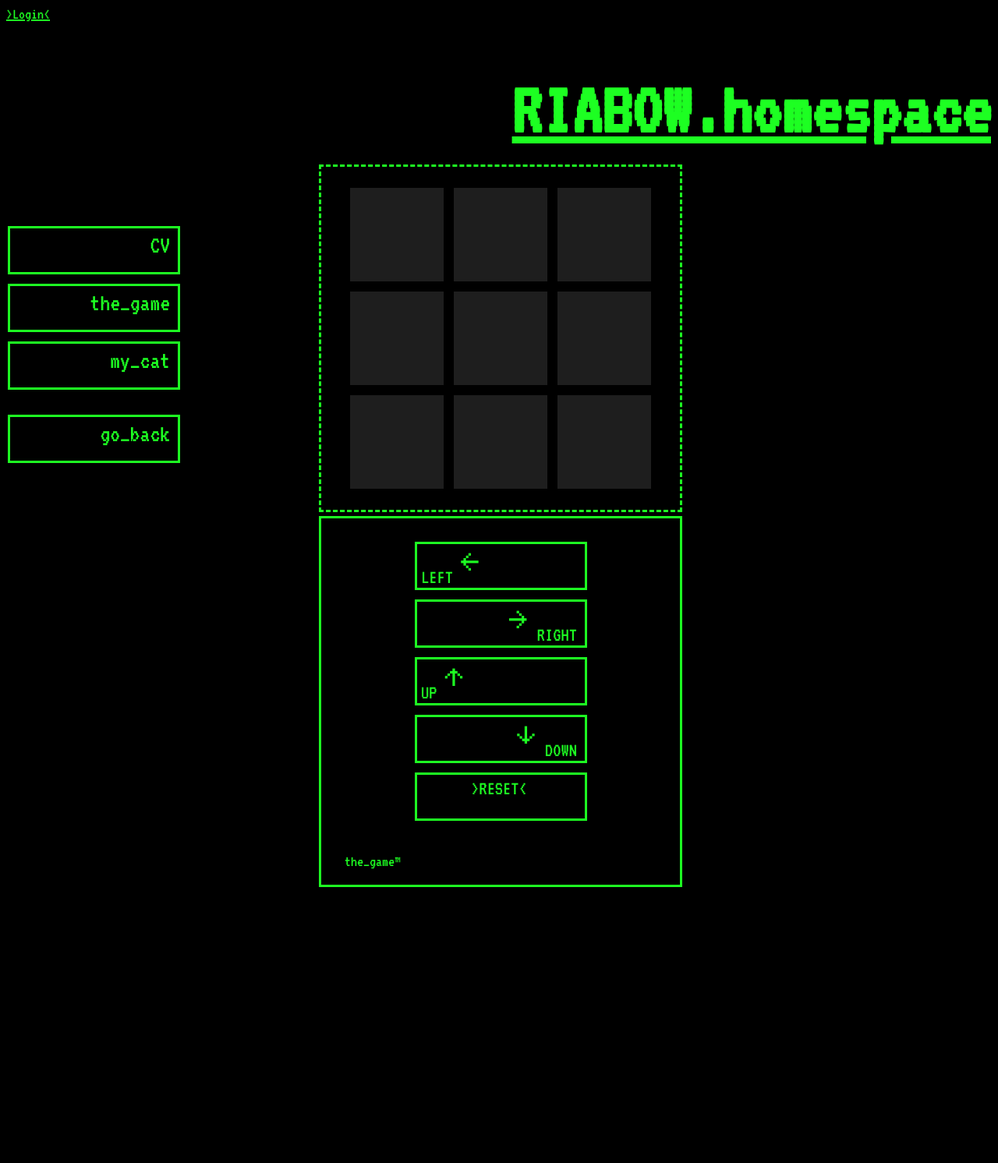
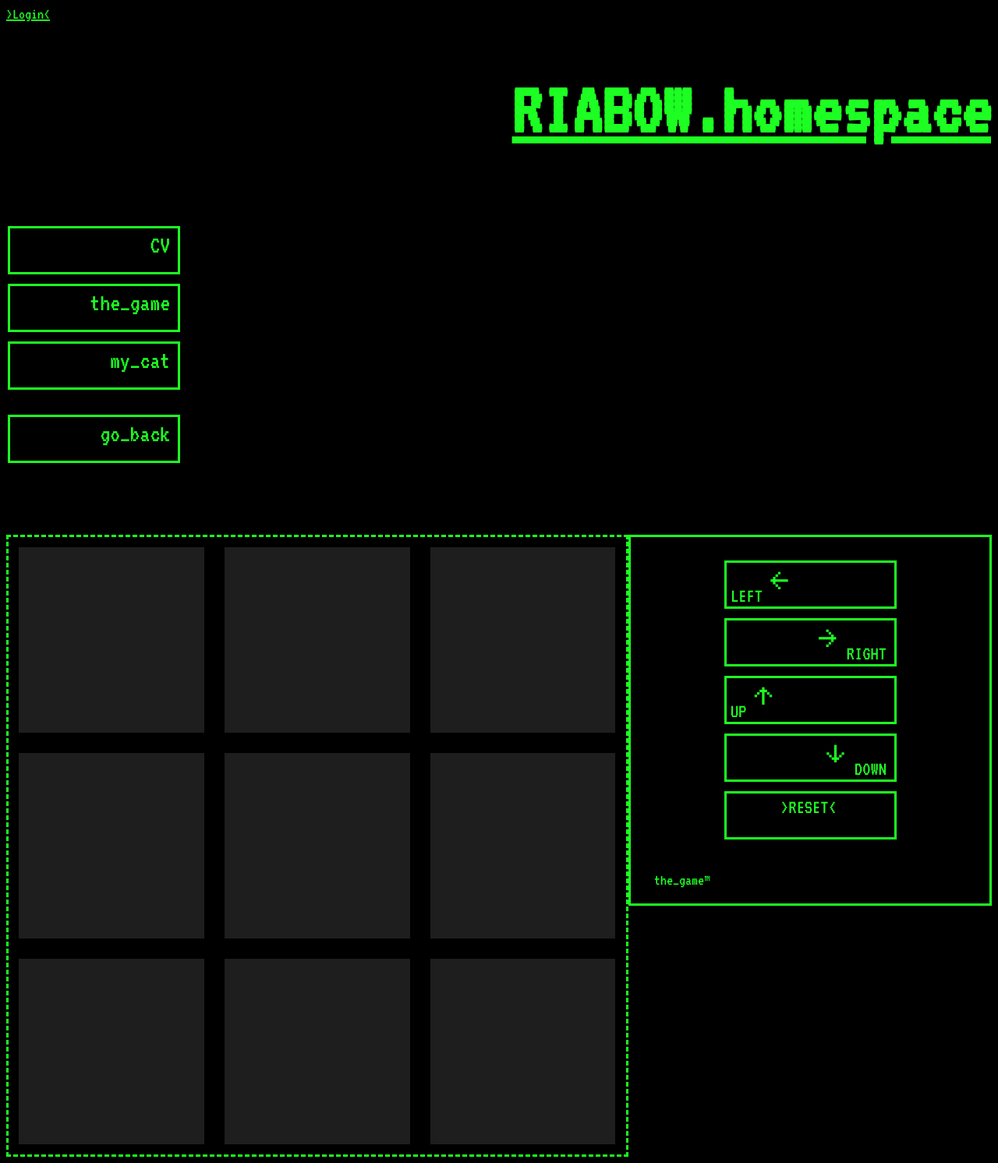
Before and after one commit to riabov-vladimir/riabowcom, a Django app: template templates/game/game.html in a window 1280 px wide. Shown: the whole page at 78% size. Before the commit the page ends 1138 px from the top, so only its background shows below. Run offline with Django 4.2, Linux system fonts and the light colour scheme; the template is opened without the code that fills it, so the values that code supplies are empty; some libraries are stand-ins or nearby versions.

Commit message:
test commit - is_pc to template

```diff
--- a/game/views.py
+++ b/game/views.py
@@ -134,7 +134,7 @@ def game_index(request):
         'cell7': move.pattern[2][0],
         'cell8': move.pattern[2][1],
         'cell9': move.pattern[2][2],
-        'is_mobile': request.user_agent.is_mobile
+        'is_pc': request.user_agent.is_pc
     }
 
     return render(request,
--- a/templates/game/game.html
+++ b/templates/game/game.html
@@ -1,27 +1,33 @@
 {% extends "base.html" %} {% block content %}
 
 <style>
-    .frame-div {
-        margin: -475px 1px 1px 401px;
-        padding: 20px 30px 220px 30px;
+    .frame-screen {
         border: 3px dashed #1DFF22;
         text-align: center;
         font-size: 60%;
         width: 400px;
-        height: 200px;
         font-family: VT323, pixel, monospace;
         display: flex;
         flex-direction: column;
         flex: 50px;
     }
+
     .game-row {
         display: flex;
         flex-direction: row;
         flex-wrap: wrap;
     }
 
-    .frame-div2 {
-        margin: 5px 1px 1px 401px;
+    .adapt-flex {
+        display: flex;
+        {% if not is_pc %}
+            flex-direction: row;
+        {% else %}
+            flex-direction: column;
+        {% endif %}
+    }
+
+    .frame-controls {
         padding: 20px 30px 250px 30px;
         border: 3px solid #1DFF22;
         text-align: center;
@@ -127,8 +133,8 @@
     }
 
 </style>
-
-<div class="frame-div">
+<div class="adapt-flex">
+<div class="frame-screen">
     <!-- 1st row verticaly centered text in the square columns -->
     <div class="game-row">
         <div class="square">
@@ -217,10 +223,10 @@
             </div>
         </div>
     </div>
+</div>
 <!-- END OF LAYOUT, following juts for the demo -->
-</div>
-  </div>
-    <div class="frame-div2">
+
+    <div class="frame-controls">
       <span id="left" class="button" onclick="window.location.href='/game/1'" style="text-align: left; ">LEFT &#8592;</span><br>
       <span id="right" class="button" onclick="window.location.href='/game/2'">&#8594; RIGHT</span><br>
       <span id="up" class="button" onclick="window.location.href='/game/3'" style="text-align: left;">UP &#8593; </span><br>
@@ -228,4 +234,5 @@
       <span id="reset" class="button" onclick="window.location.href='/game/5'" style="text-align: center;">>RESET<</span>
         <br><br><br><p>the_game&#8482;</p>
     </div>
+</div>
 {% endblock %}
```
Also changed, not shown: riabowcom/settings.py (+0 -7 lines).
